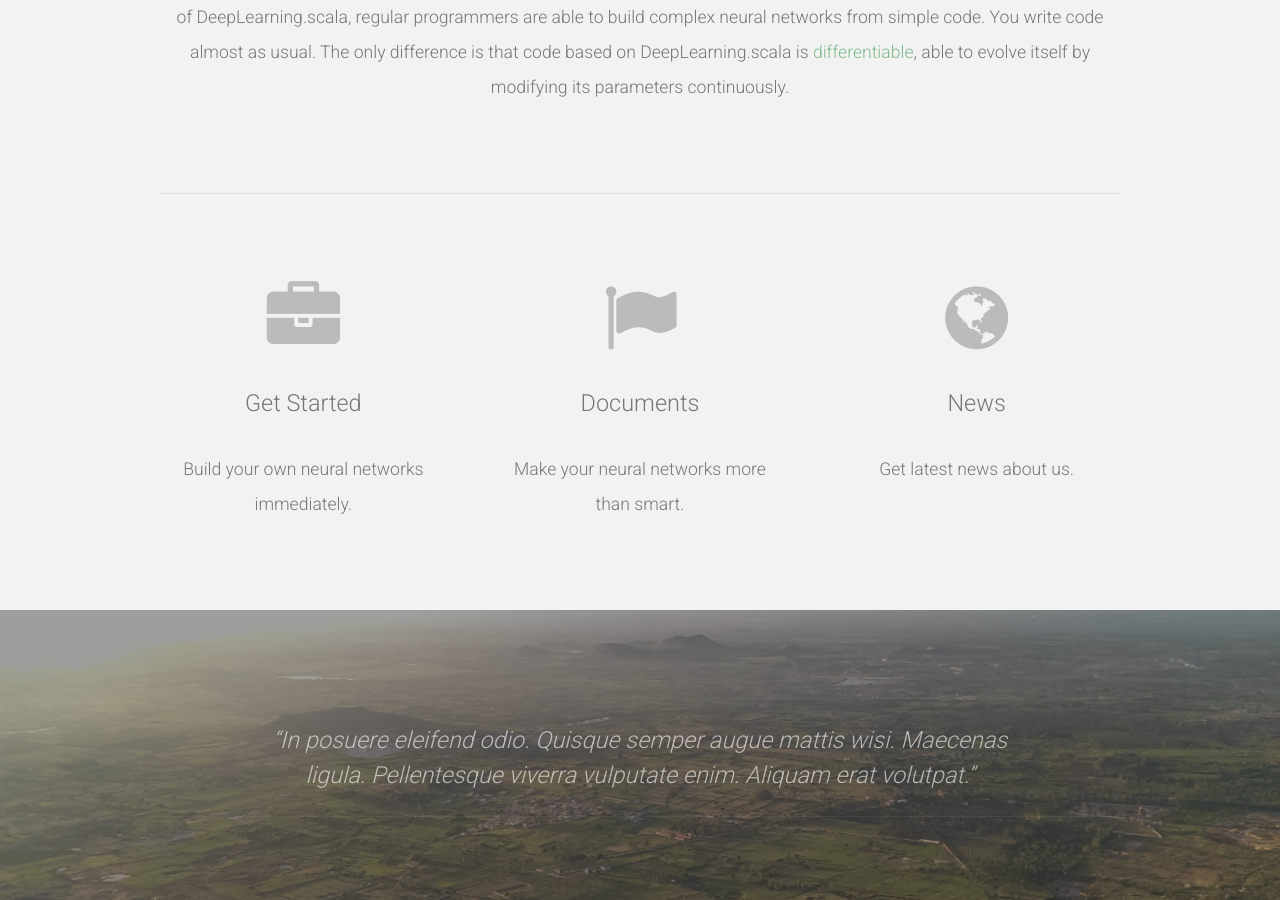
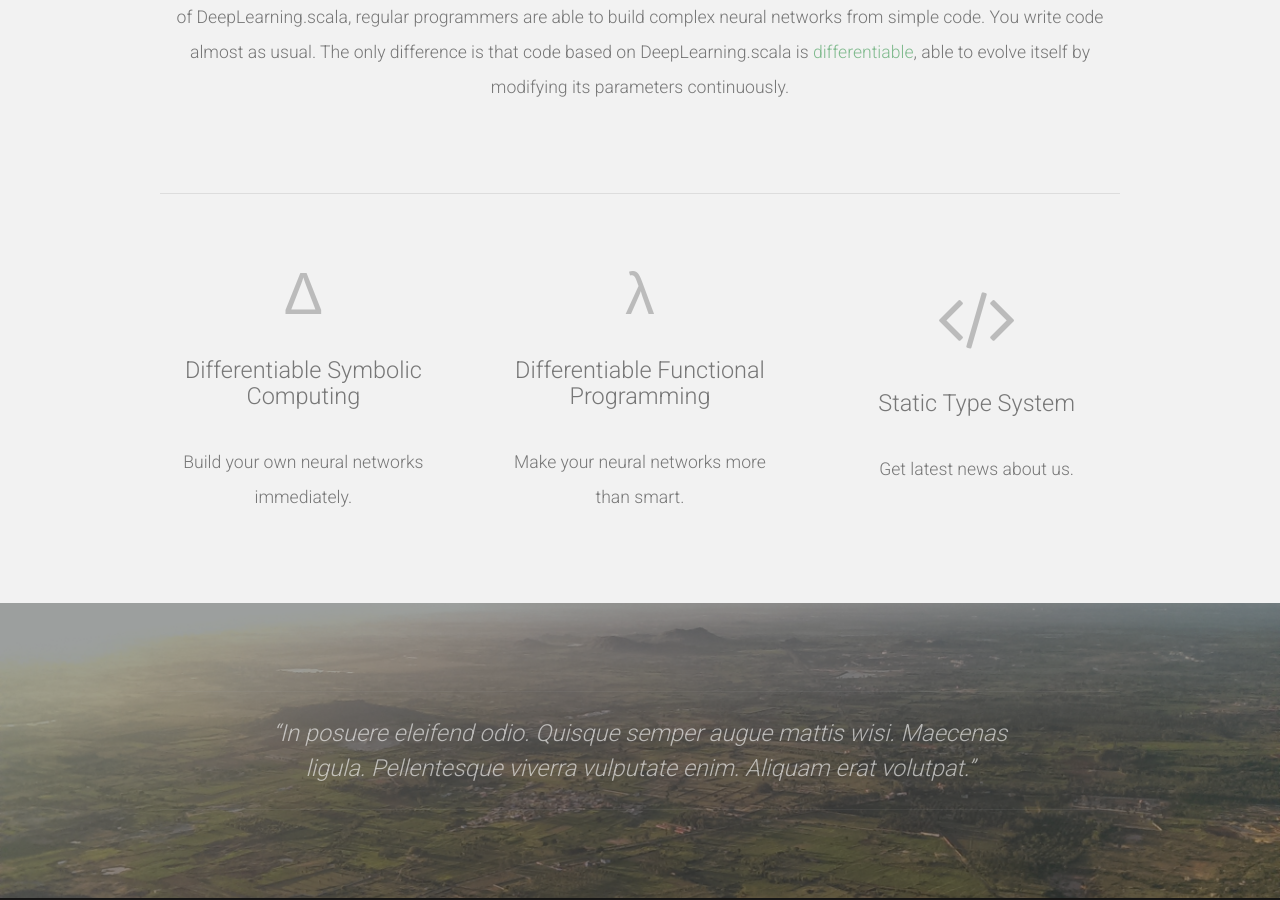
Before and after one commit to ThoughtWorksInc/DeepLearning.scala, a Jekyll site: the page built from index.html, in a window 1280 px wide and 900 px high, scrolled down 747 px. Built offline with Jekyll 4.4.1, drawn with Linux system fonts in a browser that asks for light colours; nearby versions of some CDN libraries; comment, search, counter and statistics services are not loaded.

Commit message:
Update index.html

```diff
--- a/index.html
+++ b/index.html
@@ -18,18 +18,18 @@ type: homepage
 		<hr />
 		<div class="row">
 			<section class="4u">
-				<span class="pennant"><span class="fa fa-briefcase"></span></span>
-				<h3>Get Started</h3>
+				<span class="pennant">Δ</span>
+				<h3>Differentiable Symbolic Computing</h3>
 				<p>Build your own neural networks immediately.</p>
 			</section>
 			<section class="4u">
-				<span class="pennant"><span class="fa fa-flag"></span></span>
-				<h3>Documents</h3>
+				<span class="pennant">λ</span>
+				<h3>Differentiable Functional Programming</h3>
 				<p>Make your neural networks more than smart.</p>
 			</section>
 			<section class="4u">
-				<span class="pennant"><span class="fa fa-globe"></span></span>
-				<h3>News</h3>
+				<span class="pennant"><span class="fa fa-code"></span></span>
+				<h3>Static Type System</h3>
 				<p>Get latest news about us.</p>
 			</section>
 
```
